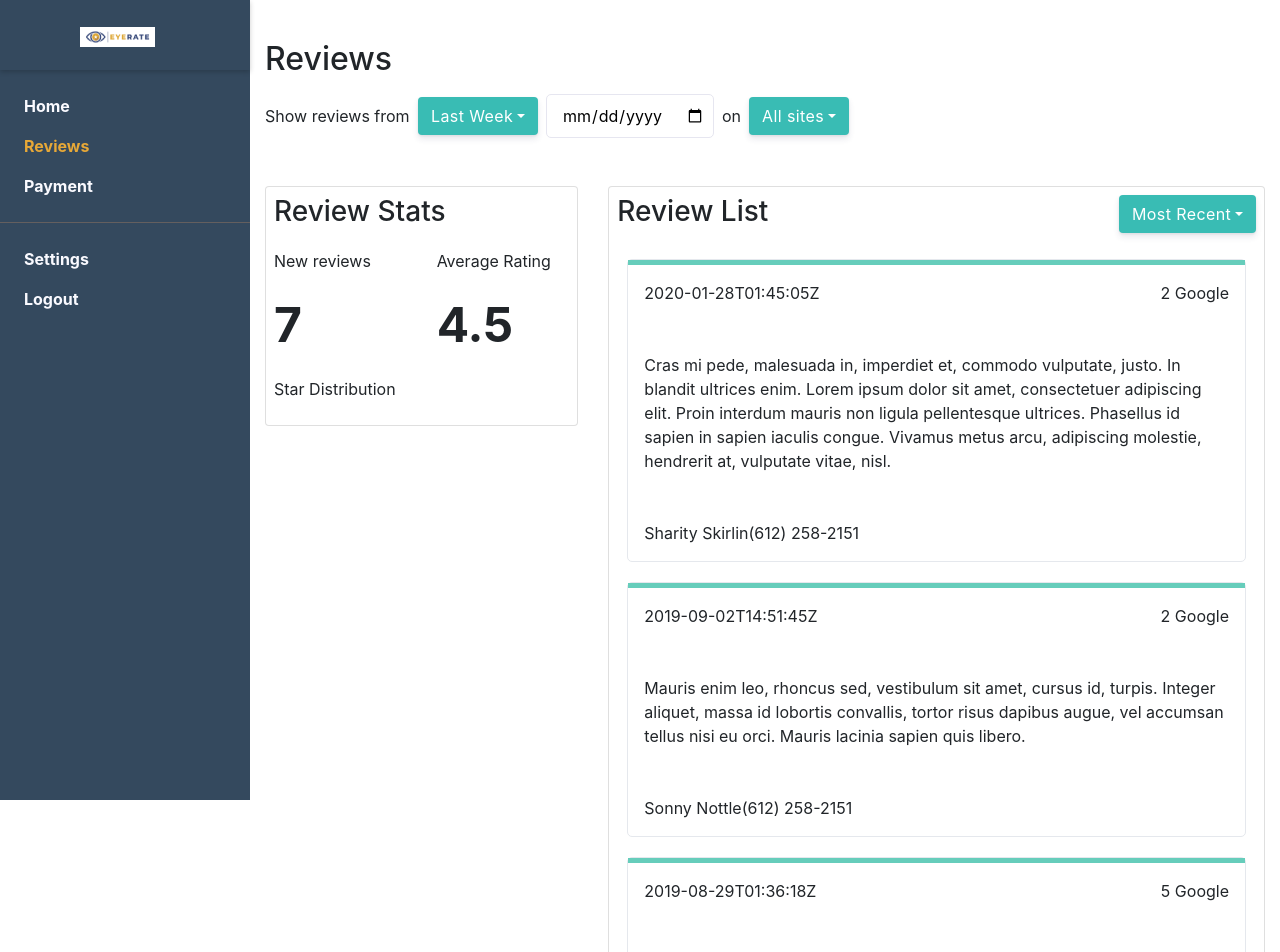
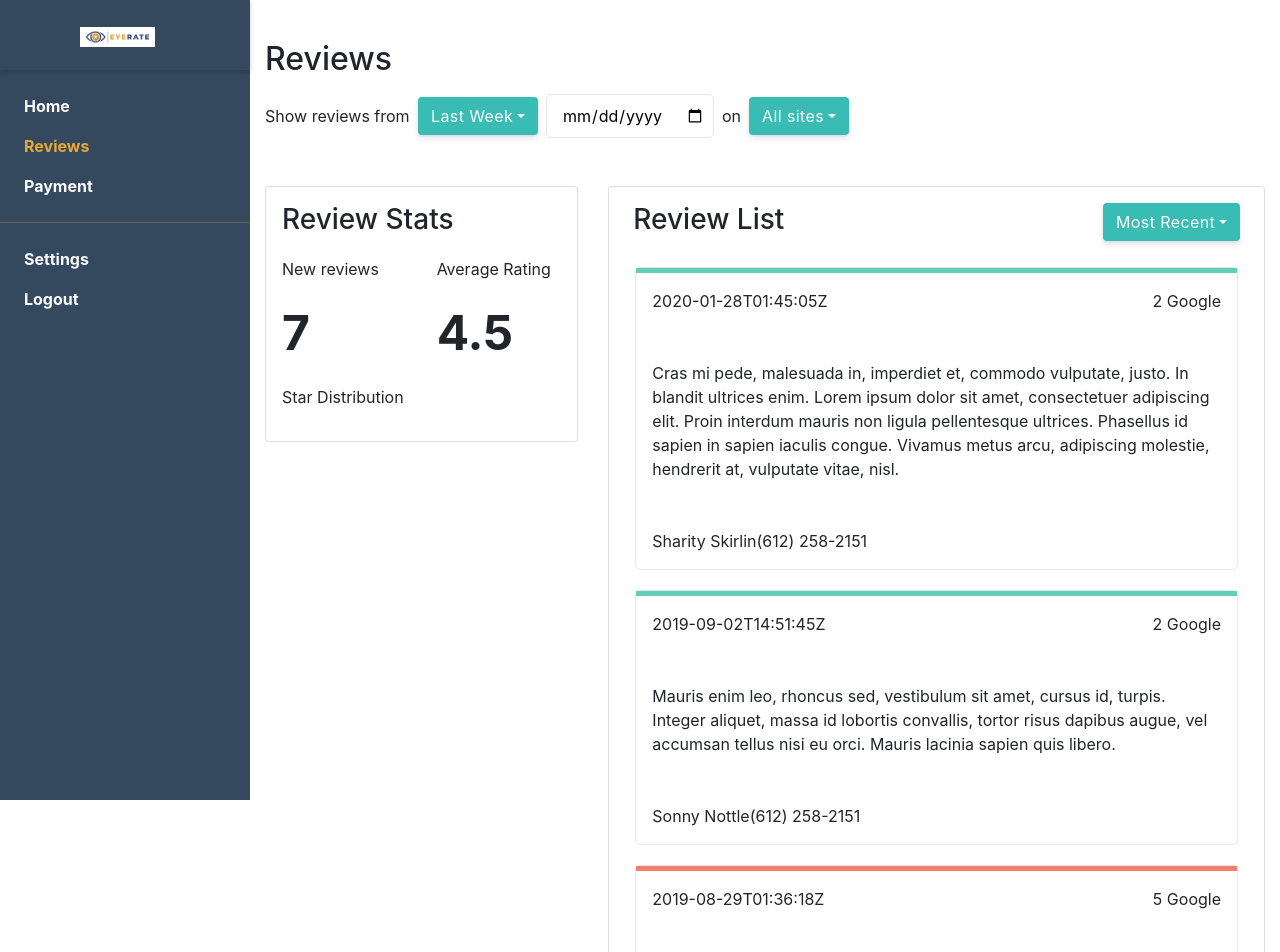
Before and after one commit to rafaelzar/react-portal, a React (Create React App) app: page /reviews in a window 1280 px wide. Shown: the top 952 px of the page. Built offline with nearby package versions, Linux system fonts and the light colour scheme; no server answers; what aws-amplify would draw is missing.

Commit message:
Added ReviewStats component and different coloror on review cards depending on type of review

```diff
--- a/src/components/reviews-page/ReviewCard.tsx
+++ b/src/components/reviews-page/ReviewCard.tsx
@@ -3,17 +3,18 @@ import React from 'react';
 interface IProps {
   name: string,
   date: string,
-  body?: string
-  rating: number
+  body: string,
+  rating: number,
+  type?: string,
 }
 
 const ReviewCard: React.FC<IProps> = ({
-  name, date, body, rating,
+  name, date, body, rating, type,
 }) => {
   return (
     <div className='review-card'>
       <div className='review-card-header'>
-        <div className='header-border' />
+        <div className={`header-border ${type === 'Negative' ? 'negative-review-color' : ''}`} />
         <div className='d-flex justify-content-between mb-3 review-card-body'>
           <div>{date}</div>
           <div>
--- /dev/null
+++ b/src/components/reviews-page/ReviewStats.tsx
@@ -0,0 +1,31 @@
+import React from 'react';
+import { Row, Col, Card } from 'react-bootstrap';
+
+const ReviewStats: React.FC = () => {
+  return (
+    <Card className='p-3'>
+      <Card.Title>
+        <h3>Review Stats</h3>
+      </Card.Title>
+      <Card.Text>
+        <Row>
+          <Col md={6}>
+            <p>New reviews</p>
+            <p className='big-number'>7</p>
+          </Col>
+          <Col md={6}>
+            <p>Average Rating</p>
+            <p className='big-number'>4.5</p>
+          </Col>
+        </Row>
+        <Row>
+          <Col md={12}>
+            <p>Star Distribution</p>
+          </Col>
+        </Row>
+      </Card.Text>
+    </Card>
+  );
+};
+
+export default ReviewStats;
--- a/src/lib/interfaces.ts
+++ b/src/lib/interfaces.ts
@@ -3,5 +3,6 @@ export interface IReviews {
   name: string;
   rating: number;
   date: string;
-  textReceived?: string;
+  type?: string;
+  textReceived: string;
 }
--- a/src/lib/utils/mockupData.ts
+++ b/src/lib/utils/mockupData.ts
@@ -20,6 +20,7 @@ export const mockupData = [
     name: 'Sharity Skirlin',
     rating: 2,
     date: '2020-01-28T01:45:05Z',
+    type: 'Positive',
     textReceived:
       'Cras mi pede, malesuada in, imperdiet et, commodo vulputate, justo. In blandit ultrices enim. Lorem ipsum dolor sit amet, consectetuer adipiscing elit.  Proin interdum mauris non ligula pellentesque ultrices. Phasellus id sapien in sapien iaculis congue. Vivamus metus arcu, adipiscing molestie, hendrerit at, vulputate vitae, nisl.',
   },
@@ -28,6 +29,7 @@ export const mockupData = [
     name: 'Sonny Nottle',
     rating: 2,
     date: '2019-09-02T14:51:45Z',
+    type: 'Positive',
     textReceived:
       'Mauris enim leo, rhoncus sed, vestibulum sit amet, cursus id, turpis. Integer aliquet, massa id lobortis convallis, tortor risus dapibus augue, vel accumsan tellus nisi eu orci. Mauris lacinia sapien quis libero.',
   },
@@ -36,6 +38,7 @@ export const mockupData = [
     name: 'Dell Dulin',
     rating: 5,
     date: '2019-08-29T01:36:18Z',
+    type: 'Negative',
     textReceived:
       'Lorem ipsum dolor sit amet, consectetuer adipiscing elit. Proin risus. Praesent lectus.  Vestibulum quam sapien, varius ut, blandit non, interdum in, ante. Vestibulum ante ipsum primis in faucibus orci luctus et ultrices posuere cubilia Curae; Duis faucibus accumsan odio. Curabitur convallis.',
   },
@@ -44,6 +47,7 @@ export const mockupData = [
     name: "Bartholomeus D'Abbot-Doyle",
     rating: 1,
     date: '2019-09-19T08:12:23Z',
+    type: 'Positive',
     textReceived:
       'In hac habitasse platea dictumst. Morbi vestibulum, velit id pretium iaculis, diam erat fermentum justo, nec condimentum neque sapien placerat ante. Nulla justo.',
   },
@@ -52,6 +56,7 @@ export const mockupData = [
     name: 'Brigitte Charters',
     rating: 1,
     date: '2018-09-05T08:30:55Z',
+    type: 'Negative',
     textReceived:
       'Aenean lectus. Pellentesque eget nunc. Donec quis orci eget orci vehicula condimentum.  Curabitur in libero ut massa volutpat convallis. Morbi odio odio, elementum eu, interdum eu, tincidunt in, leo. Maecenas pulvinar lobortis est.  Phasellus sit amet erat. Nulla tempus. Vivamus in felis eu sapien cursus vestibulum.',
   },
@@ -60,6 +65,7 @@ export const mockupData = [
     name: 'Nobie MacGovern',
     rating: 3,
     date: '2020-06-25T21:56:56Z',
+    type: 'Positive',
     textReceived:
       'Praesent blandit. Nam nulla. Integer pede justo, lacinia eget, tincidunt eget, tempus vel, pede.',
   },
@@ -68,6 +74,7 @@ export const mockupData = [
     name: 'Stanford Kuzemka',
     rating: 3,
     date: '2019-02-17T11:47:33Z',
+    type: 'Positive',
     textReceived:
       'Maecenas leo odio, condimentum id, luctus nec, molestie sed, justo. Pellentesque viverra pede ac diam. Cras pellentesque volutpat dui.  Maecenas tristique, est et tempus semper, est quam pharetra magna, ac consequat metus sapien ut nunc. Vestibulum ante ipsum primis in faucibus orci luctus et ultrices posuere cubilia Curae; Mauris viverra diam vitae quam. Suspendisse potenti.',
   },
@@ -76,6 +83,7 @@ export const mockupData = [
     name: 'Rick Brickwood',
     rating: 5,
     date: '2019-09-29T18:20:04Z',
+    type: 'Negative',
     textReceived:
       'Proin leo odio, porttitor id, consequat in, consequat ut, nulla. Sed accumsan felis. Ut at dolor quis odio consequat varius.  Integer ac leo. Pellentesque ultrices mattis odio. Donec vitae nisi.  Nam ultrices, libero non mattis pulvinar, nulla pede ullamcorper augue, a suscipit nulla elit ac nulla. Sed vel enim sit amet nunc viverra dapibus. Nulla suscipit ligula in lacus.',
   },
@@ -84,6 +92,7 @@ export const mockupData = [
     name: 'Amelina Whittet',
     rating: 2,
     date: '2019-04-02T16:02:15Z',
+    type: 'Positive',
     textReceived:
       'Nullam porttitor lacus at turpis. Donec posuere metus vitae ipsum. Aliquam non mauris.  Morbi non lectus. Aliquam sit amet diam in magna bibendum imperdiet. Nullam orci pede, venenatis non, sodales sed, tincidunt eu, felis.  Fusce posuere felis sed lacus. Morbi sem mauris, laoreet ut, rhoncus aliquet, pulvinar sed, nisl. Nunc rhoncus dui vel sem.',
   },
--- a/src/pages/review-pages/ReviewsPage.tsx
+++ b/src/pages/review-pages/ReviewsPage.tsx
@@ -11,6 +11,7 @@ import {
 import ReviewCard from '../../components/reviews-page/ReviewCard';
 import { mockupData } from '../../lib/utils/mockupData';
 import { IReviews } from '../../lib/interfaces';
+import ReviewStats from '../../components/reviews-page/ReviewStats';
 
 const ReviewsPage: React.FC = () => {
   const [reviews, setReviews] = React.useState<IReviews[]>([]);
@@ -39,32 +40,11 @@ const ReviewsPage: React.FC = () => {
         </div>
         <Row>
           <Col md={4}>
-            <Card className='p-2'>
-              <Card.Title>
-                <h3>Review Stats</h3>
-              </Card.Title>
-              <Card.Text>
-                <Row>
-                  <Col md={6}>
-                    <p>New reviews</p>
-                    <p className='big-number'>7</p>
-                  </Col>
-                  <Col md={6}>
-                    <p>Average Rating</p>
-                    <p className='big-number'>4.5</p>
-                  </Col>
-                </Row>
-                <Row>
-                  <Col md={12}>
-                    <p>Star Distribution</p>
-                  </Col>
-                </Row>
-              </Card.Text>
-            </Card>
+            <ReviewStats />
           </Col>
           <Col md={8}>
-            <Card className='p-2'>
-              <Card.Title className='d-flex justify-content-between'>
+            <Card className='p-3'>
+              <Card.Title className='d-flex justify-content-between px-2'>
                 <h3>Review List</h3>
                 <DropdownButton id='dropdown-reviews-sort' title='Most Recent'>
                   <Dropdown.Item>Newset</Dropdown.Item>
@@ -77,6 +57,7 @@ const ReviewsPage: React.FC = () => {
                   body={r.textReceived}
                   date={r.date}
                   rating={r.rating}
+                  type={r.type}
                 />
               ))}
             </Card>
--- a/src/styles/components/reviewsPage.modules.scss
+++ b/src/styles/components/reviewsPage.modules.scss
@@ -18,3 +18,7 @@
 .review-card-footer {
   padding: 1rem;
 }
+
+.negative-review-color {
+  background-color: #f57d6b;
+}
```
